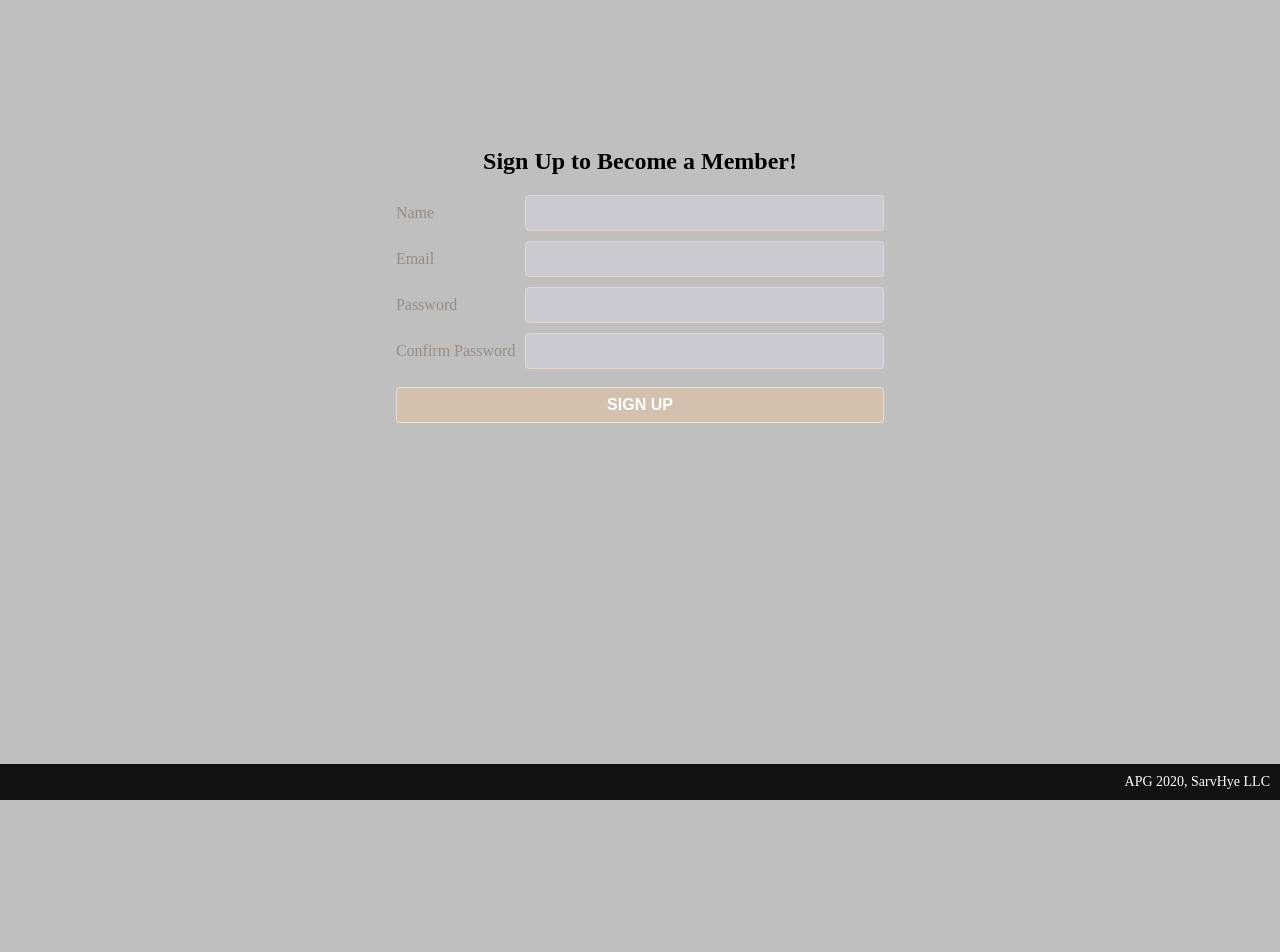
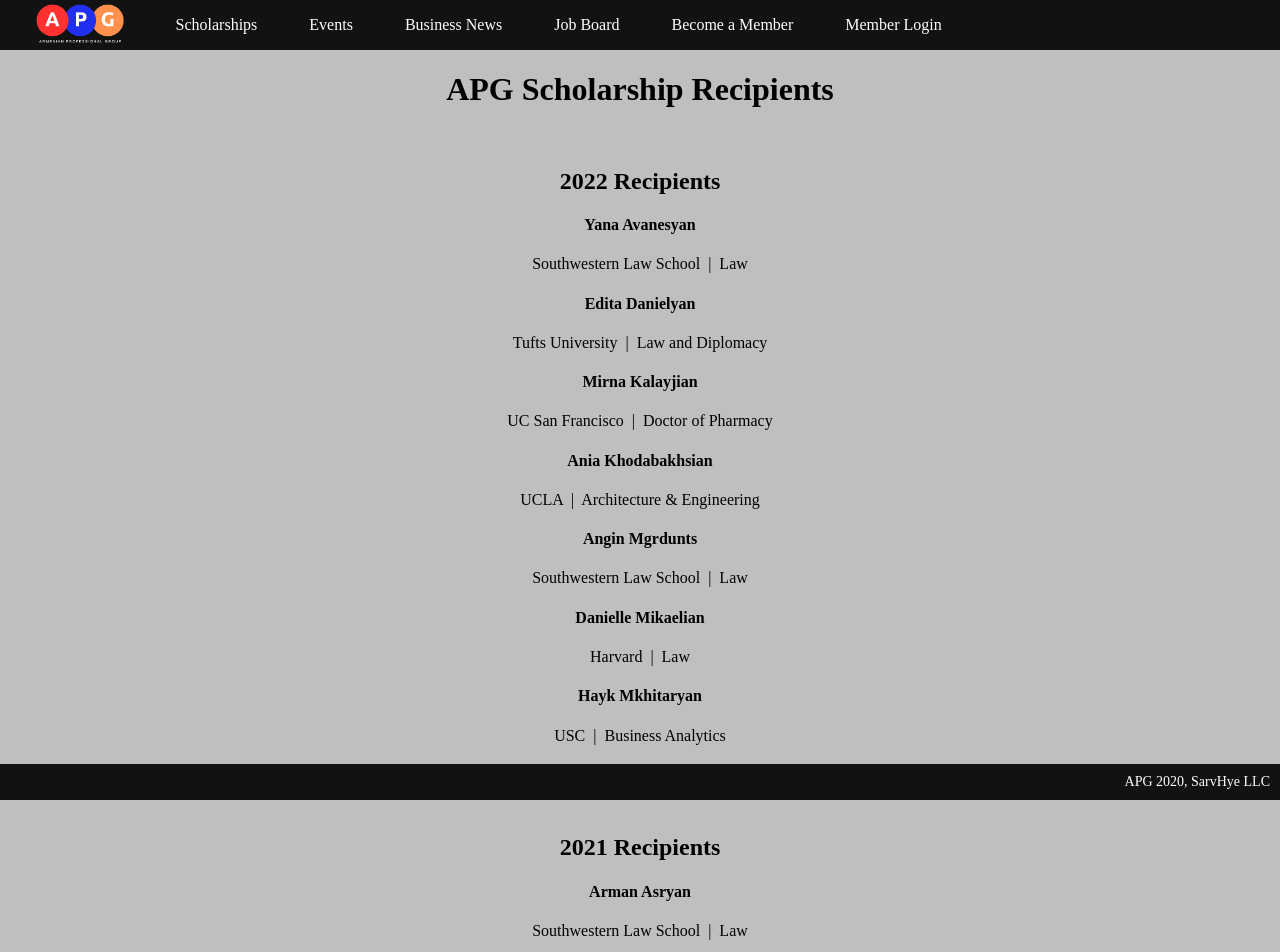
Before and after one commit to sornekian/APG, a React (Create React App) app: page /scholarships in a window 1280 px wide. Shown: the top 952 px of the page. Before the commit the page ends 928 px from the top, so only its background shows below. Built offline with nearby package versions, Linux system fonts and the light colour scheme.

Commit message:
adds logout redirect, scholarship read-only and news api

```diff
--- a/package.json
+++ b/package.json
@@ -3,9 +3,12 @@
   "version": "0.1.0",
   "private": true,
   "dependencies": {
+    "@stripe/react-stripe-js": "^1.16.5",
+    "@stripe/stripe-js": "^1.48.0",
     "@testing-library/jest-dom": "^5.16.5",
     "@testing-library/react": "^13.4.0",
     "@testing-library/user-event": "^13.5.0",
+    "axios": "^1.3.4",
     "bcrypt": "^5.1.0",
     "dotenv": "^16.0.3",
     "express": "^4.18.2",
--- a/src/components/NavBar/NavBar.css
+++ b/src/components/NavBar/NavBar.css
@@ -32,7 +32,7 @@ nav img {
 
 .navbar li a {
     text-decoration: none;
-    color: #333;
+    color: white;
 }
 
 .navbar li a:hover {
--- a/src/components/NavBar/NavBar.jsx
+++ b/src/components/NavBar/NavBar.jsx
@@ -13,26 +13,21 @@ export default function NavBar({ user, setUser }) {
     return (
         <nav className="navbar">
             <ul>
-                &nbsp;&nbsp;&nbsp;
-                Greetings, {user.name}
-                &nbsp;
-                <Link className='logo' to='/'>
-                    <img src={LogoAPG} alt="logo" /></Link>
-                &nbsp;&nbsp;&nbsp;&nbsp;
-                &nbsp;&nbsp;&nbsp;&nbsp;
-                <Link to="/events">Events</Link>
-                &nbsp;&nbsp;&nbsp;&nbsp;
-                <Link to="/scholarships">Scholarships</Link>
-                &nbsp;&nbsp;&nbsp;&nbsp;
-                <Link to="/donate">Donations</Link>
-                &nbsp;&nbsp;&nbsp;&nbsp;
-                <Link to="/jobboard">Job Board</Link>
-                &nbsp;&nbsp;&nbsp;&nbsp;
-                <Link to="/signup">Become a Member</Link>
-                &nbsp;&nbsp;&nbsp;&nbsp;
-                <Link to="/login">Member Login</Link>
-                <button onClick={() => setUser(null)}>Log Out</button>
+                <li><Link className='logo' to='/'><img src={LogoAPG} alt="logo" /></Link></li>
+                {user ? <li>Greetings, {user.name}</li> : null}
+                <li><Link to="/scholarships">Scholarships</Link></li>
+                <li><Link to="/events">Events</Link></li>
+                <li><Link to="/news">Business News</Link></li>
+                <li><Link to="/jobs">Job Board</Link></li>
+                {!user ?
+                    <>
+                        <li><Link to="/signup">Become a Member</Link></li>
+                        <li><Link to="/login">Member Login</Link></li>
+                    </>
+                    :
+                    <li><Link to="" onClick={handleLogOut}>Log Out</Link></li>
+                }
             </ul>
-        </nav>
+        </nav >
     )
 }
--- /dev/null
+++ b/src/components/NewList/NewList.jsx
@@ -0,0 +1,38 @@
+import { useState, useEffect } from 'react';
+import axios from 'axios';
+import NewsItem from '../NewsItem/NewItem';
+
+export default function NewsList() {
+    const [articles, setArticles] = useState([]);
+
+    useEffect(() => {
+        const getArticles = async () => {
+            const response = await fetch(
+                'https://newsapi.org/v2/top-headlines?country=us&category=business&apiKey=559fe344d7be450da5408ca58cf74e73'
+            );
+            const data = await response.json();
+            setArticles(data.articles);
+        };
+
+        getArticles();
+    }, []);
+
+    return (
+        <div>
+            {articles && articles.length > 0 ? (
+                articles.map(article => {
+                    return (
+                        <NewsItem
+                            title={article.title}
+                            description={article.description}
+                            url={article.url}
+                            urlToImage={article.urlToImage}
+                        />
+                    );
+                })
+            ) : (
+                <p>You've reached your limit! Go out and Network!</p>
+            )}
+        </div>
+    );
+}
--- /dev/null
+++ b/src/components/NewsItem/NewItem.jsx
@@ -0,0 +1,15 @@
+import './NewsItem.css';
+
+export default function NewsItem({ title, description, url, urlToImage }) {
+
+    return (
+        <div className="news-app">
+            <div className="news-item">
+                <img className="news-img" src={urlToImage} alt={urlToImage} />
+                <h3><a href={url}>{title}</a></h3>
+                <p>{description}</p>
+            </div>
+
+        </div>
+    )
+}
--- a/src/pages/App/App.jsx
+++ b/src/pages/App/App.jsx
@@ -1,18 +1,18 @@
 import './App.css';
 import './footer.css';
-import { useState } from 'react'
-import { Routes, Route } from 'react-router-dom'
-import { getUser } from '../../utilities/users-service'
-import { events } from "../../data.js"
-import NavBar from '../../components/NavBar/NavBar'
+import { useState } from 'react';
+import { Routes, Route, Navigate } from 'react-router-dom';
+import { getUser } from '../../utilities/users-service';
+import { events } from "../../data.js";
+import NavBar from '../../components/NavBar/NavBar';
 import Home from '../Home/Home';
 import AuthPage from '../AuthPage/AuthPage';
 import EventsPage from '../EventsPage/EventsPage';
 import EventsDetailPage from "../EventsDetailPage/EventsDetailPage";
 import LoginForm from '../../components/LoginForm/LoginForm';
 import Scholarships from '../Scholarships/Scholarships';
-import Donations from '../Donations/Donations';
-
+import NewsList from '../../components/NewList/NewList';
+import JobBoard from '../JobBoard/JobBoard';
 
 export default function App() {
   const [user, setUser] = useState(getUser())
@@ -25,17 +25,27 @@ export default function App() {
             <NavBar user={user} setUser={setUser} />
             <Routes>
               <Route path="/" element={<Home />} />
-              <Route path="/signup" element={<AuthPage setUser={setUser} />} />
               <Route path="/events" element={<EventsPage events={events} />} />
               <Route path="/events/:eventName" element={<EventsDetailPage events={events} />} />
+              <Route path="/news" element={<NewsList />} />
+              <Route path="/jobs" element={<JobBoard />} />
+              <Route path="/*" element={<Navigate to="/" />} />
+            </Routes>
+          </>
+          :
+          <>
+            <NavBar />
+            <Routes>
+              <Route path="/" element={<Home />} />
               <Route path="/scholarships" element={<Scholarships />} />
-              <Route path="/donate" element={<Donations />} />
+              <Route path="/signup" element={<AuthPage setUser={setUser} />} />
               <Route path="/login" element={<LoginForm setUser={setUser} />} />
             </Routes>
           </>
-          :
-          <AuthPage setUser={setUser} />
+        // :
+        // <AuthPage setUser={setUser} />
       }
+
       <footer>APG 2020, SarvHye LLC</footer>
     </main>
   );
--- a/src/pages/EventsPage/EventsPage.jsx
+++ b/src/pages/EventsPage/EventsPage.jsx
@@ -11,7 +11,6 @@ export default function EventPage({ events }) {
                 {events.map((event, idx) => (
                     <Link to={`/events/${event.title}`}>
                         <div>
-
                             <EventCard event={event} key={idx} index={idx} />
                         </div>
                     </Link>
--- /dev/null
+++ b/src/pages/JobBoard/JobBoard.jsx
@@ -0,0 +1,7 @@
+import './JobBoard.css';
+
+export default function JobBoard() {
+    return (
+        <h1>Job Party</h1>
+    )
+}
--- a/src/pages/Scholarships/Scholarships.jsx
+++ b/src/pages/Scholarships/Scholarships.jsx
@@ -4,10 +4,59 @@ export default function Scholarships() {
     return (
         <div className="scholar-container">
             <h1>APG Scholarship Recipients</h1>
-            <div class="container">
-
+            &nbsp;
+            <div class="scholar-container">
+                <h2>2022 Recipients</h2>
+                <h4>Yana Avanesyan</h4>
+                <p>Southwestern Law School &nbsp;|&nbsp; Law</p>
+                <h4>Edita Danielyan</h4>
+                <p>Tufts University &nbsp;|&nbsp; Law and Diplomacy</p>
+                <h4>Mirna Kalayjian</h4>
+                <p>UC San Francisco &nbsp;|&nbsp; Doctor of Pharmacy</p>
+                <h4>Ania Khodabakhsian</h4>
+                <p>UCLA &nbsp;|&nbsp; Architecture & Engineering</p>
+                <h4>Angin Mgrdunts</h4>
+                <p>Southwestern Law School &nbsp;|&nbsp; Law</p>
+                <h4>Danielle Mikaelian</h4>
+                <p>Harvard &nbsp;|&nbsp; Law</p>
+                <h4>Hayk Mkhitaryan</h4>
+                <p>USC &nbsp;|&nbsp; Business Analytics</p>
+                <br />
+                <hr />
+                <br />
+                <h2>2021 Recipients</h2>
+                <h4>Arman Asryan</h4>
+                <p>Southwestern Law School &nbsp;|&nbsp; Law</p>
+                <h4>Marian Avagyan</h4>
+                <p>Columbia &nbsp;|&nbsp; Electrical Engineering</p>
+                <h4>Tigran Danielyan</h4>
+                <p>Duke &nbsp;|&nbsp; Business Analytics + Finance</p>
+                <h4>Lea Abou Haidar</h4>
+                <p>Harvard &nbsp;|&nbsp; Pediactric Neuroedocinology</p>
+                <h4>Dylan Moore</h4>
+                <p>Dartmouth &nbsp;|&nbsp; Engineering</p>
+                <h4>Stella Stepanyan</h4>
+                <p>Yale &nbsp;|&nbsp; Environmental Science</p>
+                <h4>Tereza Yerimyan</h4>
+                <p>Georgetown &nbsp;|&nbsp; Business Administration</p>
+                <br />
+                <hr />
+                <br />
+                <h2>2020 Recipients</h2>
+                <h4>Shant Charoian</h4>
+                <p>Harvard &nbsp;|&nbsp; Architecture</p>
+                <h4>Svetlana Gregoryan</h4>
+                <p>Columbia &nbsp;|&nbsp; Chemical Engineering</p>
+                <h4>Vahe Gharakhanyan</h4>
+                <p>Columbia &nbsp;|&nbsp; Applied Math + Physics</p>
+                <h4>Lori Piringian</h4>
+                <p>UCLA &nbsp;|&nbsp; Armenian Studies</p>
+                <h4>Razmik Kozakjian</h4>
+                <p>Georgetown &nbsp;|&nbsp; Security Studies</p>
+                <h4>Rita Sherhinian</h4>
+                <p>University of Michigan &nbsp;|&nbsp; Medicine</p>
+                <br /><br /><br /><br /><br />
             </div>
-
         </div>
     )
 }
```
Also changed, not shown: src/pages/Donations/Donations.jsx (deleted, +0 -9 lines), src/components/NewsItem/NewsItem.css (added), src/pages/JobBoard/JobBoard.css (added), 1 other file (tests, documents, lock files or other folders).
